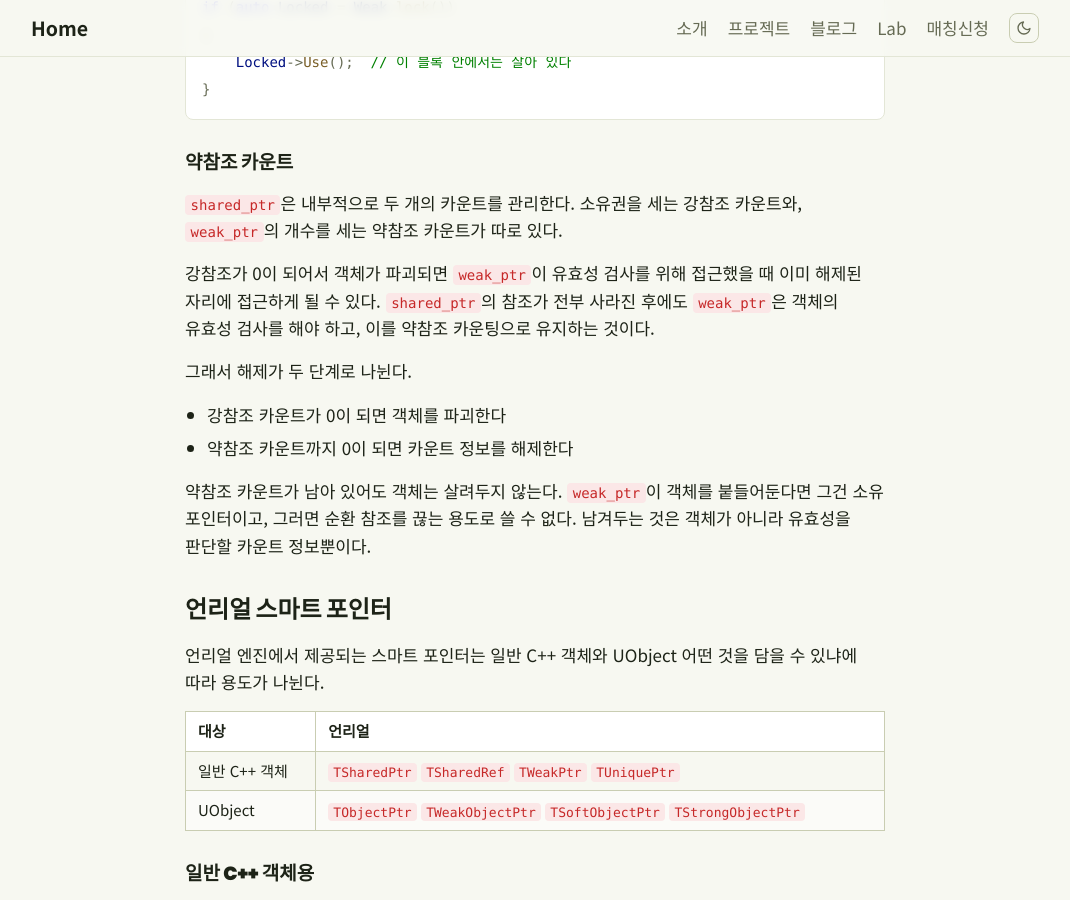
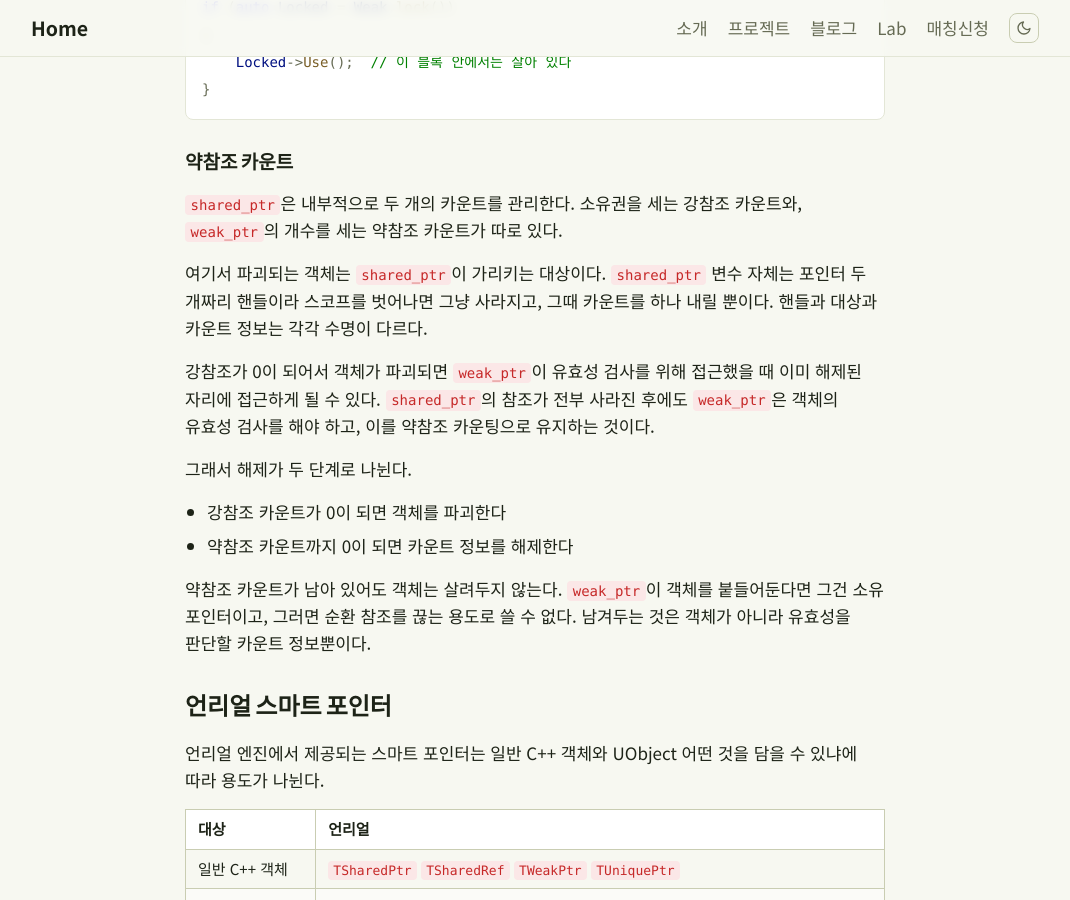
Before and after one commit to skamo3/skamo3.github.io, a Jekyll site: the page built from _posts/2026-08-13-cpp-unreal-smart-pointers.md, in a window 1280 px wide and 900 px high, scrolled down 2425 px. Shown: the whole window, without its empty margins (105-1175 px from the left). Built offline with Jekyll 4.4.1, drawn with Linux system fonts in a browser that asks for light colours.

Commit message:
글 수정: 파괴되는 객체가 무엇인지 명시
Co-Authored-By: Claude Opus 5 <noreply@anthropic.com>

```diff
--- a/_posts/2026-08-13-cpp-unreal-smart-pointers.md
+++ b/_posts/2026-08-13-cpp-unreal-smart-pointers.md
@@ -76,6 +76,8 @@ if (auto Locked = Weak.lock())
 ### 약참조 카운트
 
 `shared_ptr`은 내부적으로 두 개의 카운트를 관리한다. 소유권을 세는 강참조 카운트와, `weak_ptr`의 개수를 세는 약참조 카운트가 따로 있다.
+
+여기서 파괴되는 객체는 `shared_ptr`이 가리키는 대상이다. `shared_ptr` 변수 자체는 포인터 두 개짜리 핸들이라 스코프를 벗어나면 그냥 사라지고, 그때 카운트를 하나 내릴 뿐이다. 핸들과 대상과 카운트 정보는 각각 수명이 다르다.
 
 강참조가 0이 되어서 객체가 파괴되면 `weak_ptr`이 유효성 검사를 위해 접근했을 때 이미 해제된 자리에 접근하게 될 수 있다. `shared_ptr`의 참조가 전부 사라진 후에도 `weak_ptr`은 객체의 유효성 검사를 해야 하고, 이를 약참조 카운팅으로 유지하는 것이다.
 
```
